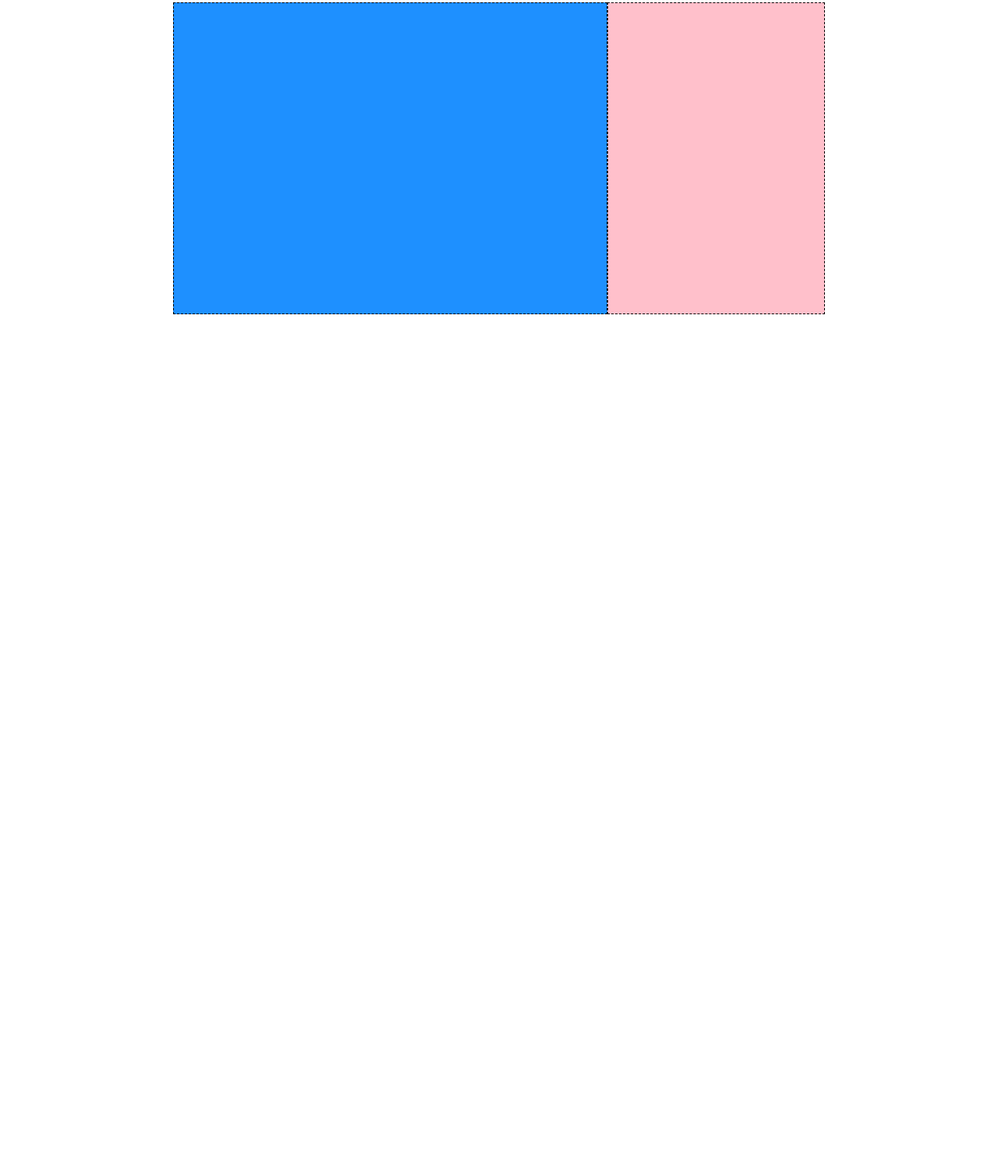
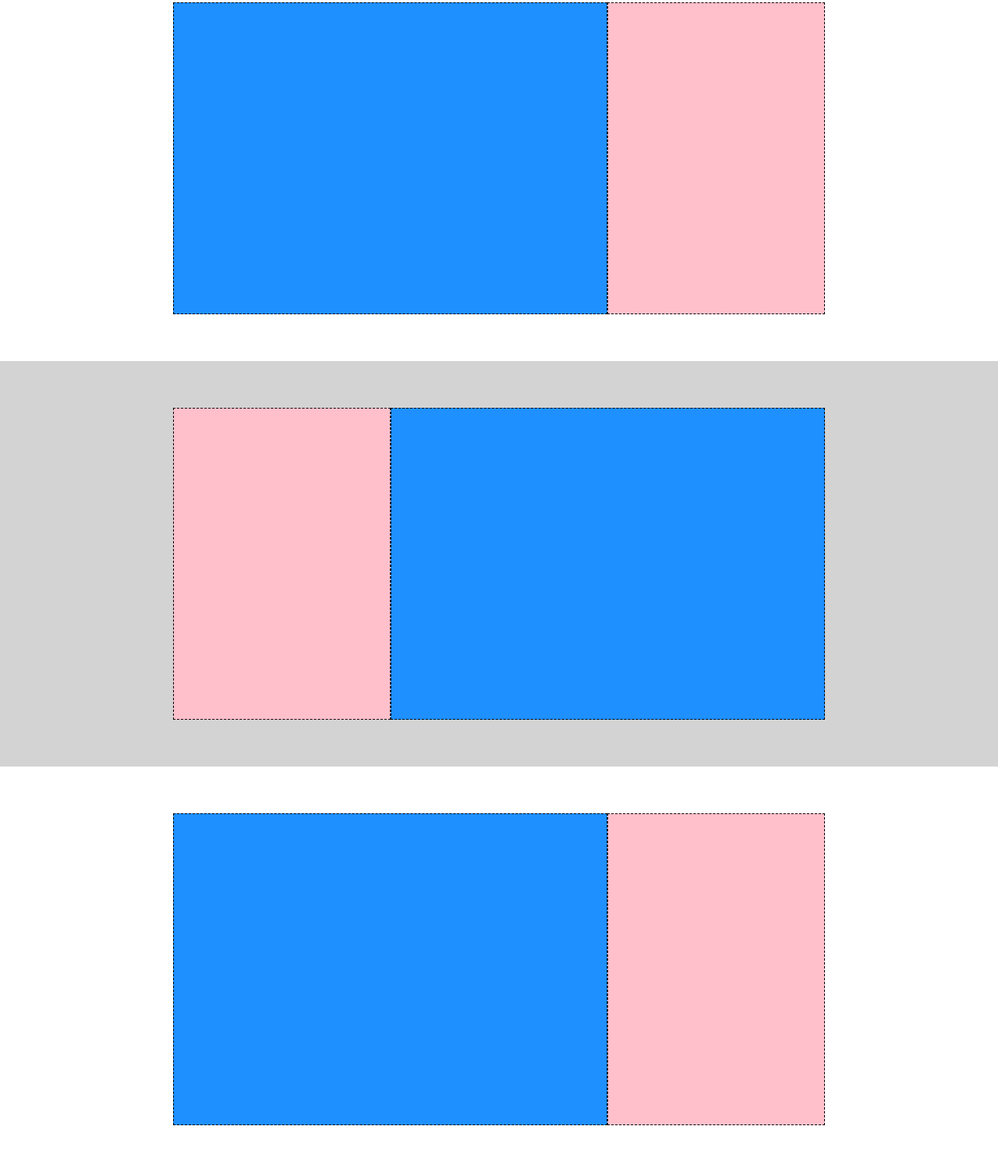
Before and after one commit to Simone-Domenici/htmlcss-struttura-discord, a plain HTML site: page index.html in a window 1280 px wide. Shown: the part 581-2084 px from the top of the page at 78% size. Before the commit the page ends 1044 px from the top, so only its background shows below. Drawn offline with Linux system fonts and the light colour scheme.

Commit message:
ADD 2 new section

```diff
--- a/css/app.css
+++ b/css/app.css
@@ -82,6 +82,10 @@ img {
     background-color: #1E90FF;
 }
 
+.bg-gray {
+    background-color: #D3D3D3;
+}
+
 /* Hero */
 
 .hero {
--- a/index.html
+++ b/index.html
@@ -32,11 +32,28 @@
         <section class="section">
             <div class="container">
                 <div class="row">
-                    <div class="col-66 ph blue-ph"></div>
-                    <div class="col-33 ph pink-ph"></div>
+                    <div class="col-66 ph blue-ph"><!--Contenuto qui--></div>
+                    <div class="col-33 ph pink-ph"><!--Contenuto qui--></div>
                 </div>
             </div>
         </section>
+        <section class="section bg-gray">
+            <div class="container">
+                <div class="row">
+                    <div class="col-33 ph pink-ph"><!--Contenuto qui--></div>
+                    <div class="col-66 ph blue-ph"><!--Contenuto qui--></div>
+                </div>
+            </div>
+        </section>
+        <section class="section">
+            <div class="container">
+                <div class="row">
+                    <div class="col-66 ph blue-ph"><!--Contenuto qui--></div>
+                    <div class="col-33 ph pink-ph"><!--Contenuto qui--></div>
+                </div>
+            </div>
+        </section>
+
      </main>
 
 </body>
```
